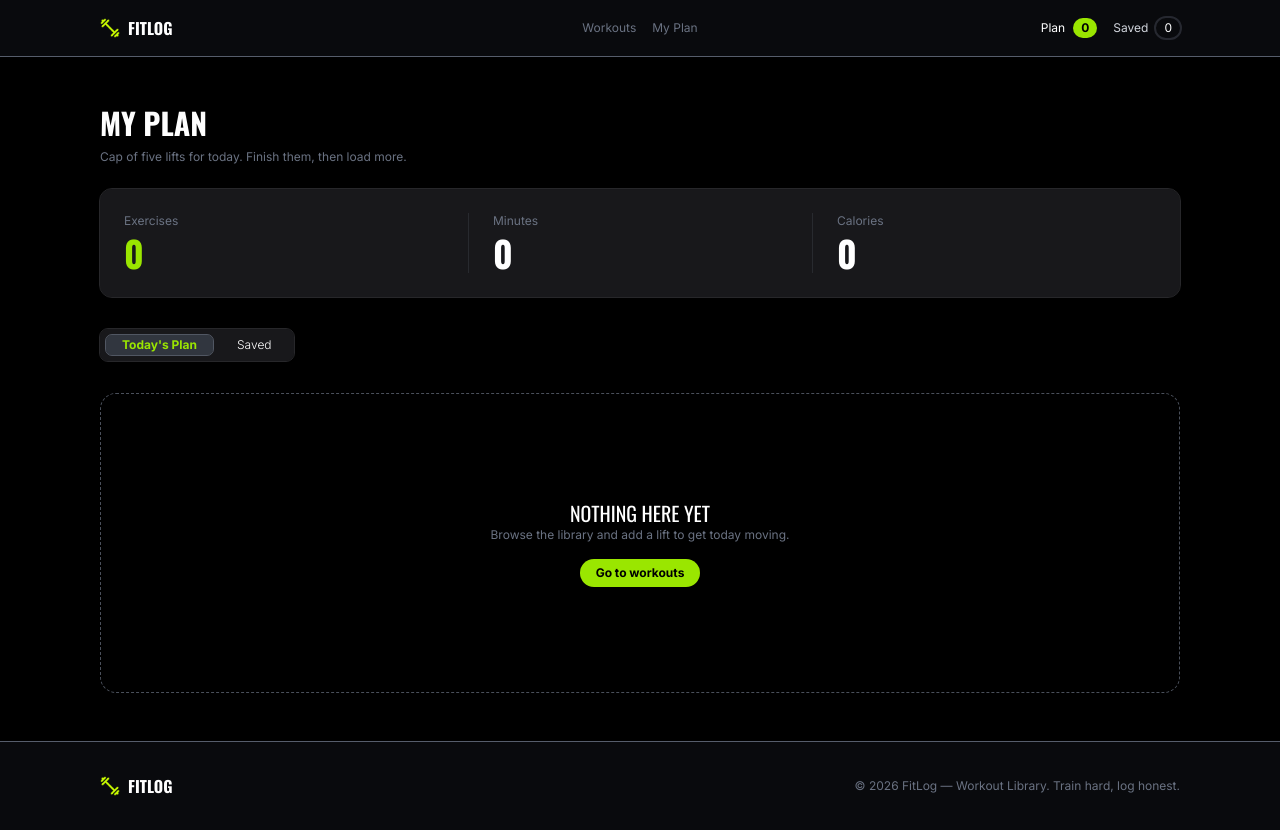
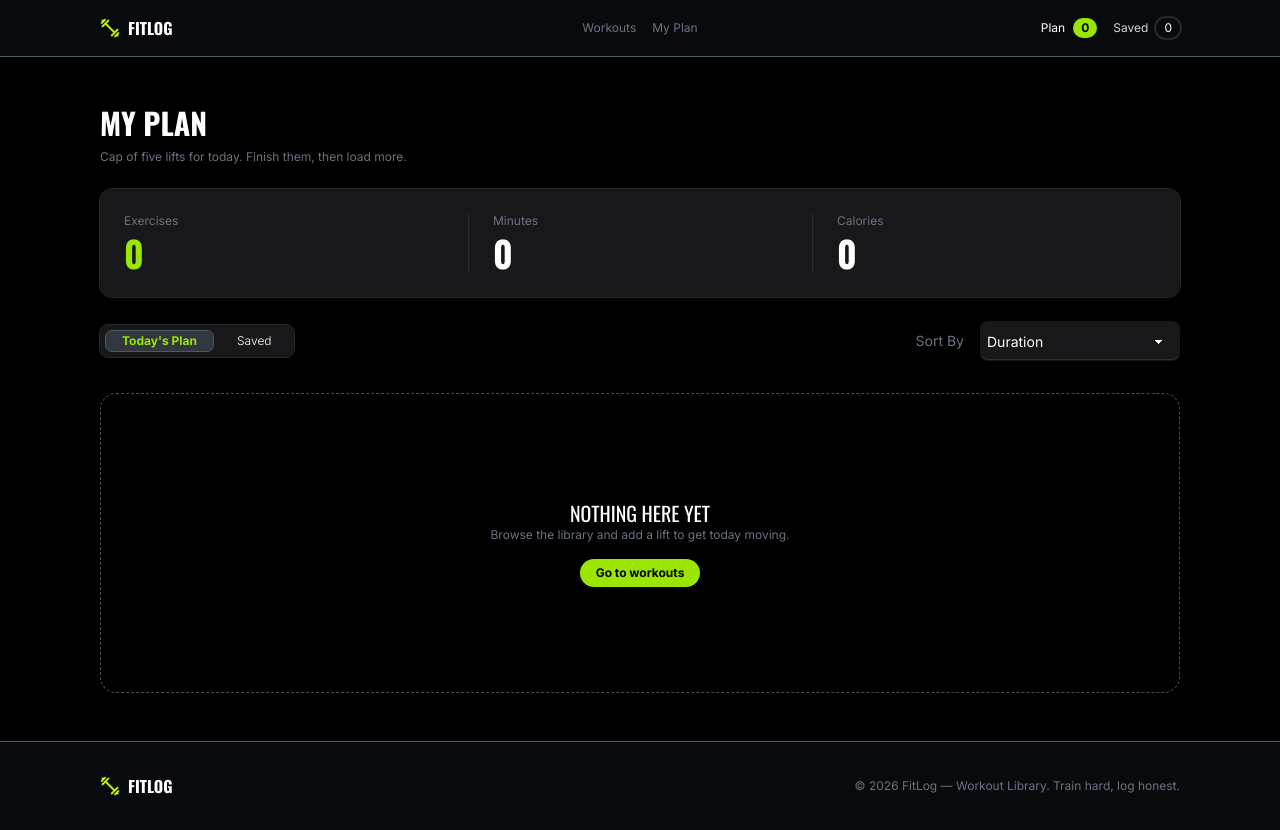
Before and after one commit to Samz6293/ph-assignment-6, a Next.js app: page /my-plan in a window 1280 px wide. Built offline with nearby package versions, Linux system fonts and the light colour scheme.

Commit message:
Add sorting for Today's Plan

```diff
--- a/app/globals.css
+++ b/app/globals.css
@@ -1,4 +1,5 @@
 @import "tailwindcss";
+@plugin "daisyui";
 
 /* * { outline: 1px solid red;} */
 
--- a/app/my-plan/components/PlannedCard.tsx
+++ b/app/my-plan/components/PlannedCard.tsx
@@ -41,9 +41,9 @@ const PlannedCard = ({exercise}: PlannedCardProps) => {
 
                     {/* time, calorie, rating */}
                     <div className="flex mt-2 gap-3 items-center text-xs text-gray-400">
-                        <p className="flex items-center gap-1 font-light"><AiFillFire className="text-lime-300"/>{exercise.caloriesBurned} min</p>
                         <p className="flex items-center gap-1 font-light"><FaRegClock className="text-lime-300"/>{exercise.duration} min</p>
-                        <p className="flex items-center gap-1 font-light"><FaRegStar className="text-lime-300"/>{exercise.rating} min</p>
+                        <p className="flex items-center gap-1 font-light"><AiFillFire className="text-lime-300"/>{exercise.caloriesBurned} kcal</p>
+                        <p className="flex items-center gap-1 font-light"><FaRegStar className="text-lime-300"/>{exercise.rating}</p>
                     </div>
                 </div>
             </div>
--- a/app/my-plan/page.tsx
+++ b/app/my-plan/page.tsx
@@ -1,14 +1,30 @@
 "use client";
-import { useContext, useState } from "react";
+import { useContext, useEffect, useState } from "react";
 import { ExerciseContextCreate } from "../context/ExerciseContext";
 import Empty from "./components/Empty";
 import Heading from "./components/Heading";
 import PlannedCard from "./components/PlannedCard";
+import { ExerciseDetails } from "../types/types";
 
 export default function MyPlanPage() {
 
     const {plan, saved} = useContext(ExerciseContextCreate);
     const [mode, setMode] = useState("plan");
+    const [sortby, setSortBy] = useState("Duration");
+    const sortPlannedExercises = (exercises: ExerciseDetails[]): ExerciseDetails[] => {
+        const sorted = [...exercises];
+        if(sortby === "Duration"){
+            sorted.sort((a,b)=> b.duration - a.duration);
+        }
+        else if (sortby === "Calories"){
+            sorted.sort((a,b) => b.caloriesBurned - a.caloriesBurned);
+        }
+        else if(sortby === "Rating")  {
+            sorted.sort((a,b) => b.rating - a.rating);
+        }
+        return sorted
+    }
+    const sortedPlannedExercises = sortPlannedExercises(plan);
     return (
         <>
             {/* wrapper */}
@@ -37,10 +53,23 @@ export default function MyPlanPage() {
                 </div>
 
                 {/* section and sort */}
-                <div className="mt-2 bg-zinc-900 rounded-lg p-1.5 outline outline-zinc-800 w-fit">
-                    <div className="space-x-2 text-xs font-light">
-                        <button onClick={() =>setMode("plan")} className={`px-4 cursor-pointer ${mode === "plan" && "active-section"}`}>Today's Plan</button>
-                        <button onClick={() =>setMode("saved")} className={`px-4 cursor-pointer ${mode === "saved" && "active-section"}`}>Saved</button>
+                <div className="flex items-center justify-between">
+                    <div className="bg-zinc-900 rounded-lg p-1.5 outline outline-zinc-800 w-fit">
+                        <div className="space-x-2 text-xs font-light">
+                            <button onClick={() =>setMode("plan")} className={`px-4 cursor-pointer ${mode === "plan" && "active-section"}`}>Today's Plan</button>
+                            <button onClick={() =>setMode("saved")} className={`px-4 cursor-pointer ${mode === "saved" && "active-section"}`}>Saved</button>
+                        </div>
+                    </div>
+
+                    <div className="flex items-center gap-4">
+                        <p className="text-sm text-gray-500">Sort By</p>
+                        <div>
+                        <select defaultValue={sortby} onChange={(e)=> setSortBy(e.target.value)} className="select w-50 bg-zinc-900 rounded-lg p-1.5">
+                            <option value="Duration">Duration</option>
+                            <option value="Calories">Calories</option>
+                            <option value="Rating">Rating</option>
+                        </select>
+                        </div>
                     </div>
                 </div>
 
@@ -50,9 +79,12 @@ export default function MyPlanPage() {
                 :
                 mode === "plan" ?
                     <div className="flex flex-col mb-12">
-                        {plan.map(exercise => <PlannedCard key={exercise.id} exercise={exercise} />)}
+                        {sortedPlannedExercises.map(exercise => <PlannedCard key={exercise.id} exercise={exercise} />)}
                     </div>
-                : <p>yo</p>
+                :
+                    <div>
+
+                    </div>
                 }
             </div>
         </>
--- a/package.json
+++ b/package.json
@@ -20,6 +20,7 @@
     "@types/node": "^20",
     "@types/react": "^19",
     "@types/react-dom": "^19",
+    "daisyui": "^5.7.43",
     "eslint": "^9",
     "eslint-config-next": "16.3.5",
     "tailwindcss": "^4",
```
Also changed, not shown: 1 other file (tests, documents, lock files or other folders).
